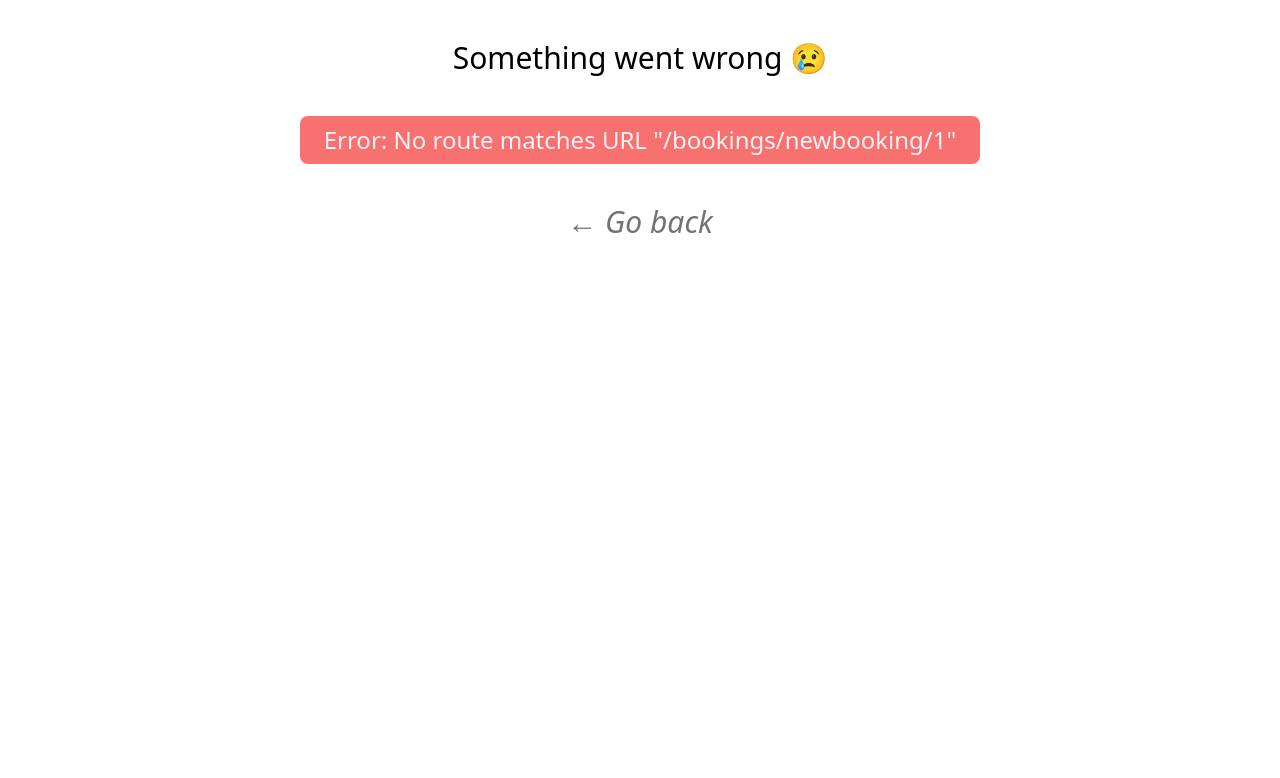
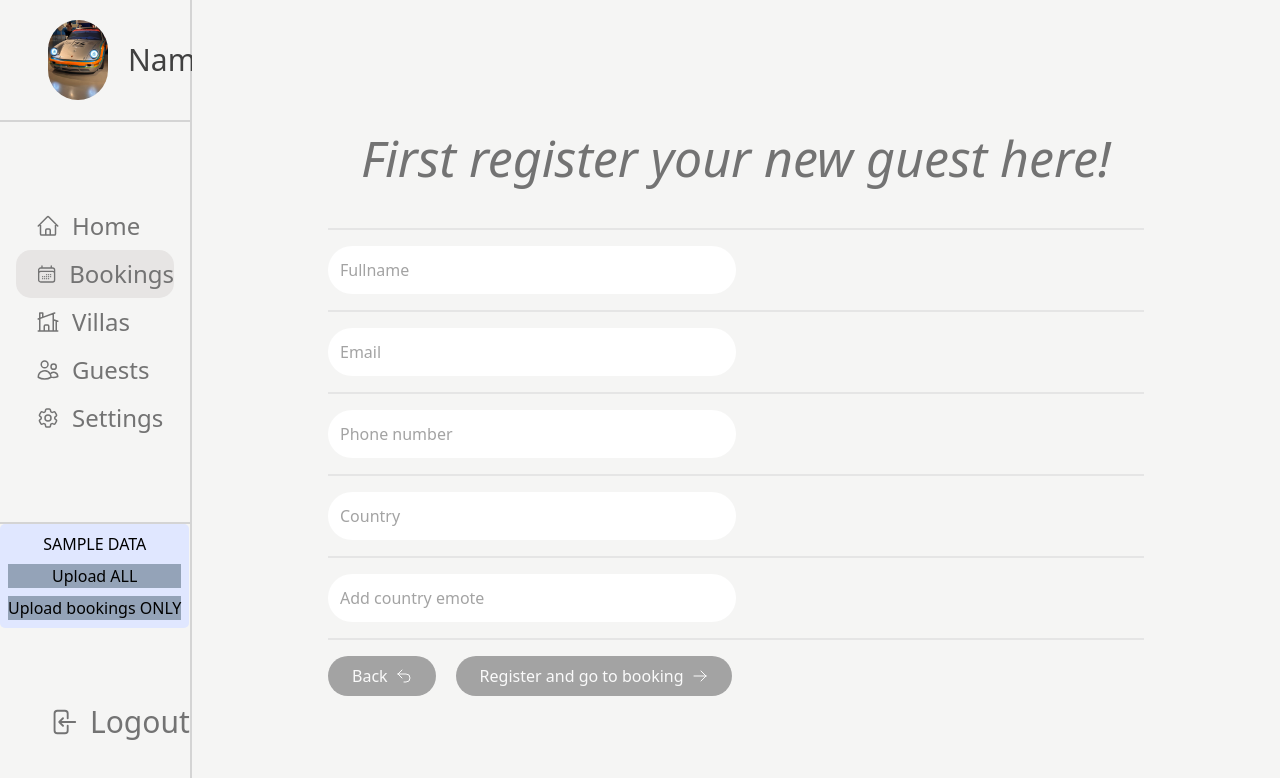
Before and after one commit to MaciekPanek/Dashboard, a React (Vite) app: page /bookings/newbooking/1 in a window 1280 px wide. Shown: the top 778 px of the page. Built offline with nearby package versions, Linux system fonts and the light colour scheme.

Commit message:
last commit for day

```diff
--- a/src/context/VillaDetailsContext.jsx
+++ b/src/context/VillaDetailsContext.jsx
@@ -5,6 +5,7 @@ const VillaDetailsContext = createContext(null);
 function VillaDetailsProvider({ children }) {
   const [isEditModalVisible, setIsEditModalVisible] = useState(false);
   const [isDeleteModalVisible, setIsDeleteModalVisible] = useState(false);
+  const [guestId, setGuestId] = useState(null);
 
   function handleOpen() {
     setIsDeleteModalVisible(true);
@@ -23,6 +24,8 @@ function VillaDetailsProvider({ children }) {
       value={{
         isEditModalVisible,
         isDeleteModalVisible,
+        guestId,
+        setGuestId,
         handleClose,
         handleOpen,
         handleEditModalToggle,
--- a/src/features/bookings/NewBooking.jsx
+++ b/src/features/bookings/NewBooking.jsx
@@ -1,124 +1,5 @@
-import { useForm } from "react-hook-form";
-import FormRow from "../../ui/FormRow";
-import {
-  HiOutlineArrowUturnLeft,
-  HiOutlineDocumentCheck,
-} from "react-icons/hi2";
-import { useNavigate } from "react-router-dom";
-import { useCreateGuest } from "../../hooks/useCreateGuest";
-
 function NewBooking() {
-  const navigate = useNavigate();
-  const { isCreating, createGuest } = useCreateGuest();
-
-  const {
-    register,
-    handleSubmit,
-    reset,
-    formState: { errors },
-  } = useForm();
-
-  const onSubmit = (data) => {
-    createGuest(data);
-    reset();
-    // navigate("")
-  };
-
-  return (
-    <section className="bg-stone-100 min-h-screen ">
-      <div className="flex justify-center min-h-screen w-full items-center ">
-        <form
-          onSubmit={handleSubmit(onSubmit)}
-          className=" flex flex-col w-3/4 "
-        >
-          <h1 className="text-center italic text-[50px] text-neutral-500 py-8  border-b-solid border-neutral-200 border-b-2 ">
-            Register your new guest here!
-          </h1>
-          <FormRow error={errors?.fullName?.message}>
-            <input
-              {...register("fullName", {
-                required: "This field is required!",
-              })}
-              id="fullName"
-              placeholder="Fullname"
-              type="text"
-              className="inputStyle"
-            />
-          </FormRow>
-          <FormRow error={errors?.email?.message}>
-            <input
-              {...register("email", {
-                required: "This field is required!",
-                pattern: {
-                  value: /^[A-Z0-9._%+-]+@[A-Z0-9.-]+\.[A-Z]{2,}$/i,
-                  message: "Invalid email address!",
-                },
-              })}
-              placeholder="Email"
-              id="email"
-              type="text"
-              className="inputStyle"
-            />
-          </FormRow>
-          <FormRow error={errors?.phoneNumber?.message}>
-            <input
-              {...register("phoneNumber", {
-                required: "This field is required!",
-                minLength: {
-                  value: 9,
-                  message: "Phone number should be at least 9 digits long!",
-                },
-              })}
-              placeholder="Phone number"
-              id="phone-number"
-              type="text"
-              className="inputStyle"
-            />
-          </FormRow>
-          <FormRow error={errors?.country?.message}>
-            <input
-              {...register("country", {
-                required: "This field is required!",
-              })}
-              placeholder="Country"
-              id="country"
-              type="text"
-              className=" inputStyle "
-            />
-          </FormRow>
-          <FormRow error={errors?.flag?.message}>
-            <input
-              {...register("flag", {
-                required: "This field is required!",
-              })}
-              id="flag"
-              placeholder="Add country emote"
-              type="text"
-              className="inputStyle "
-            />
-          </FormRow>
-          <FormRow className="border-none flex gap-5">
-            <button
-              onClick={(e) => {
-                e.preventDefault();
-                navigate(-1);
-              }}
-              className="rounded-full px-6 py-2 bg-neutral-400 border-solid border-neutral-400  text-neutral-50 flex items-center gap-2 hover:scale-105 duration-300 "
-            >
-              Back
-              <HiOutlineArrowUturnLeft />
-            </button>
-            <button
-              type="submit"
-              className="rounded-full px-6 py-2 bg-neutral-400 border-solid border-neutral-400  text-neutral-50 flex items-center gap-2 hover:scale-105 duration-300 "
-            >
-              Register new guest <HiOutlineDocumentCheck />
-            </button>
-          </FormRow>
-        </form>
-      </div>
-    </section>
-  );
+  return <div>newbooking</div>;
 }
 
 export default NewBooking;
--- /dev/null
+++ b/src/features/bookings/RegisterGuest.jsx
@@ -0,0 +1,129 @@
+import { useForm } from "react-hook-form";
+import FormRow from "../../ui/FormRow";
+import { HiOutlineArrowRight, HiOutlineArrowUturnLeft } from "react-icons/hi2";
+import { useNavigate, useParams } from "react-router-dom";
+import { useCreateGuest } from "../../hooks/useCreateGuest";
+
+function RegisterGuest() {
+  const navigate = useNavigate();
+  const { isCreating, createGuest } = useCreateGuest();
+
+  const {
+    register,
+    handleSubmit,
+    reset,
+    formState: { errors },
+  } = useForm();
+
+  const { villaName } = useParams("villaName");
+
+  const onSubmit = (data) => {
+    createGuest(data);
+    // reset();
+    // navigate(`/bookings/newbooking/${villaName}/${guestId}`);
+  };
+
+  return (
+    <section className="bg-stone-100 min-h-screen ">
+      <div className="flex justify-center min-h-screen w-full items-center ">
+        <form
+          onSubmit={handleSubmit(onSubmit)}
+          className=" flex flex-col w-3/4 "
+        >
+          <h1 className="text-center italic text-[50px] text-neutral-500 py-8  border-b-solid border-neutral-200 border-b-2 ">
+            First register your new guest here!
+          </h1>
+          <FormRow error={errors?.fullName?.message}>
+            <input
+              {...register("fullName", {
+                required: "This field is required!",
+              })}
+              id="fullName"
+              autoComplete="name"
+              placeholder="Fullname"
+              type="text"
+              className="inputStyle"
+            />
+          </FormRow>
+          <FormRow error={errors?.email?.message}>
+            <input
+              {...register("email", {
+                required: "This field is required!",
+                pattern: {
+                  value: /^[A-Z0-9._%+-]+@[A-Z0-9.-]+\.[A-Z]{2,}$/i,
+                  message: "Invalid email address!",
+                },
+              })}
+              placeholder="Email"
+              autoComplete="email"
+              id="email"
+              type="text"
+              className="inputStyle"
+            />
+          </FormRow>
+          <FormRow error={errors?.phoneNumber?.message}>
+            <input
+              {...register("phoneNumber", {
+                required: "This field is required!",
+                minLength: {
+                  value: 9,
+                  message: "Phone number should be at least 9 digits long!",
+                },
+              })}
+              autoComplete="tel-national"
+              placeholder="Phone number"
+              id="phone-number"
+              type="text"
+              className="inputStyle"
+            />
+          </FormRow>
+          <FormRow error={errors?.country?.message}>
+            <input
+              {...register("country", {
+                required: "This field is required!",
+              })}
+              placeholder="Country"
+              autoComplete="country-name"
+              id="country"
+              type="text"
+              className=" inputStyle "
+            />
+          </FormRow>
+          <FormRow error={errors?.flag?.message}>
+            <input
+              {...register("flag", {
+                required: "This field is required!",
+              })}
+              id="flag"
+              autoComplete="no-autofill"
+              placeholder="Add country emote"
+              type="text"
+              className="inputStyle "
+            />
+          </FormRow>
+          <FormRow className="border-none flex gap-5">
+            <button
+              onClick={(e) => {
+                e.preventDefault();
+                navigate(-1);
+              }}
+              className="rounded-full px-6 py-2 bg-neutral-400 border-solid border-neutral-400  text-neutral-50 flex items-center gap-2 hover:scale-105 duration-300 "
+            >
+              Back
+              <HiOutlineArrowUturnLeft />
+            </button>
+            <button
+              type="submit"
+              className="rounded-full px-6 py-2 bg-neutral-400 border-solid border-neutral-400  text-neutral-50 flex items-center gap-2 hover:scale-105 duration-300 "
+            >
+              Register and go to booking
+              <HiOutlineArrowRight />
+            </button>
+          </FormRow>
+        </form>
+      </div>
+    </section>
+  );
+}
+
+export default RegisterGuest;
--- a/src/pages/Bookings.jsx
+++ b/src/pages/Bookings.jsx
@@ -7,7 +7,6 @@ import { NavLink } from "react-router-dom";
 
 function Reservations() {
   const { isLoading, bookings } = useBookings();
-
   const [expandedVilla, setExpandedVilla] = useState(null);
 
   if (isLoading || bookings === undefined) {
@@ -61,7 +60,7 @@ function Reservations() {
 
               <div className="flex justify-end pt-5">
                 <NavLink
-                  to={"newbooking"}
+                  to={`newbooking/${villaName}`}
                   className="rounded-full px-6 py-2 bg-neutral-400 border-solid border-neutral-400  text-neutral-50 flex items-center gap-2 hover:scale-105 duration-300  "
                 >
                   Book new guest for this villa
--- a/src/services/apiGuests.js
+++ b/src/services/apiGuests.js
@@ -11,7 +11,5 @@ export async function createGuest(newGuest) {
     throw new Error("Guest could not be registered");
   }
 
-  console.log(data);
-
   return data;
 }
```
Also changed, not shown: src/App.jsx (+6 -1 lines).
